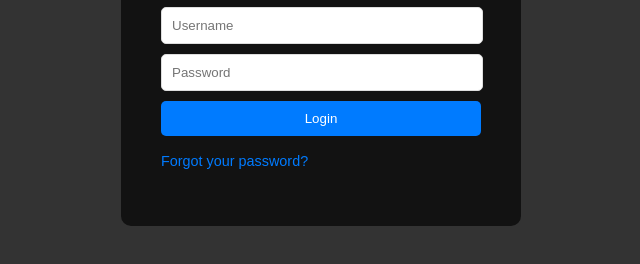
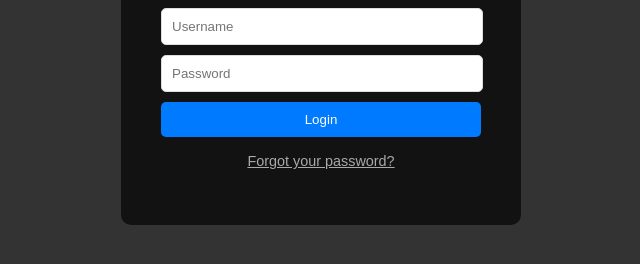
Before and after one commit to RitwijParmar/login-page-two, a plain HTML site: page index.html in a window 1280 px wide. Shown: the part 358-622 px from the top of the page, without its empty margins (319-959 px from the left). Drawn offline with Linux system fonts and the light colour scheme.

Commit message:
Update style.css

```diff
--- a/style.css
+++ b/style.css
@@ -46,6 +46,20 @@ body {
     background-color: #0056b3;
 }
 
+.login-form p a {
+    color: #A9A9A9;
+    text-align: center;
+    display: block;
+    margin-top: 10px;
+    text-decoration: underline;
+    font-size: 0.9em;
+}
+
+.login-form p a:hover {
+    color: #ffffff;
+    text-decoration: none;
+}
+
 .forgot-password {
     color: #007bff;
     text-decoration: none;
```
